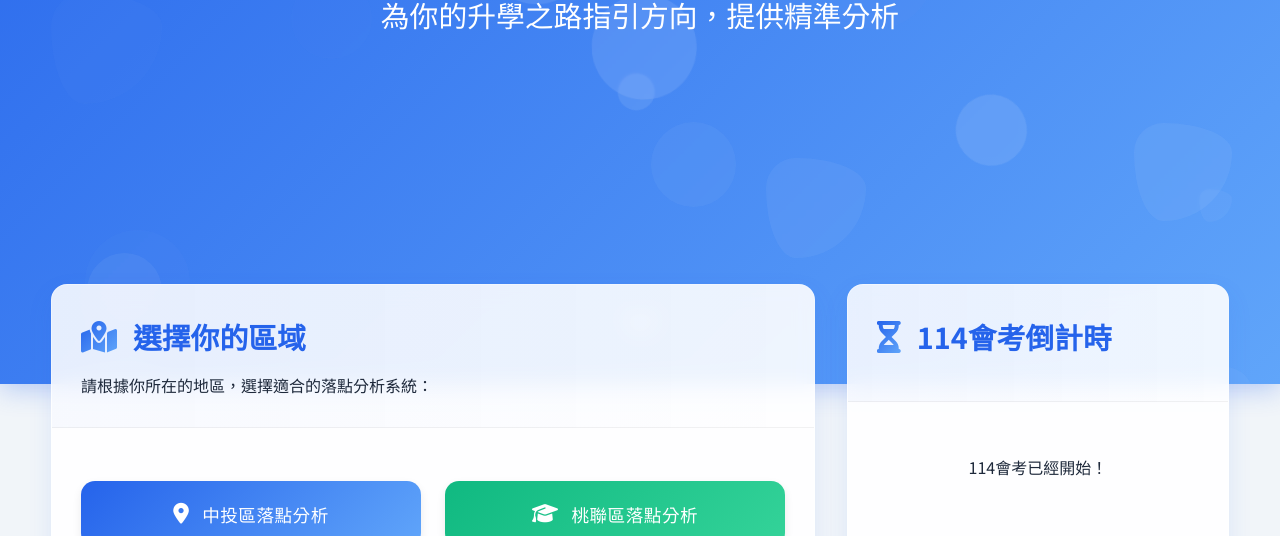
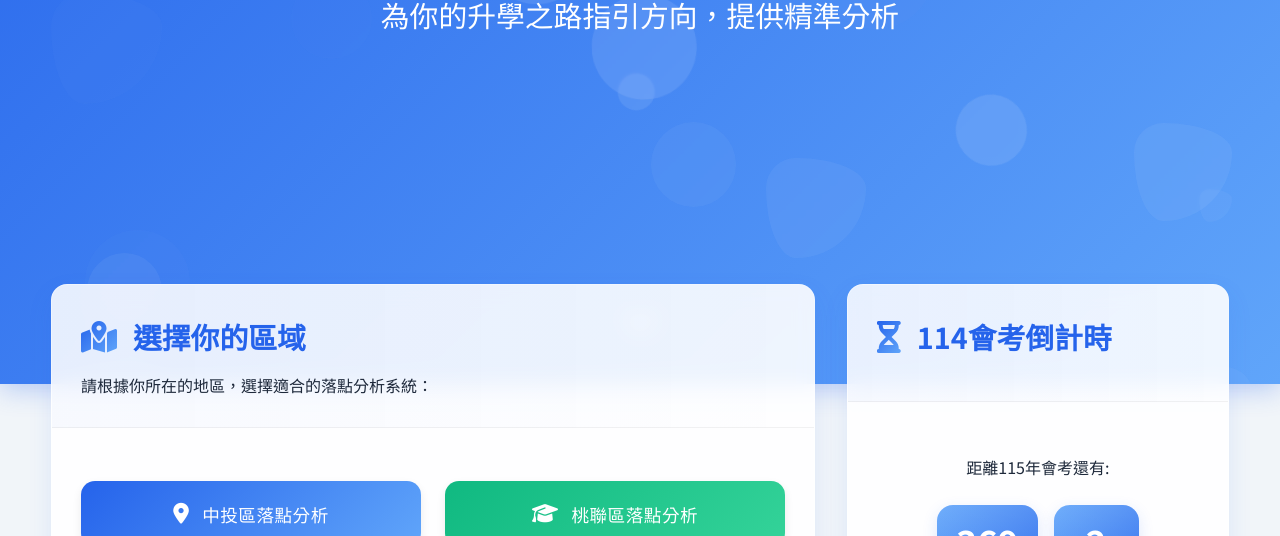
Before and after one commit to samzhangw/choose, a plain HTML site: page index.html in a window 1280 px wide. Shown: the part 416-952 px from the top of the page. Drawn offline with Linux system fonts and the light colour scheme.

Commit message:
Update index.html

```diff
--- a/index.html
+++ b/index.html
@@ -777,12 +777,12 @@
         }
 
         function updateCountdown() {
-            const examDate = new Date("2025-05-17T09:00:00").getTime();
+            const examDate = new Date("2026-05-22T09:00:00").getTime();
             const now = new Date().getTime();
             const distance = examDate - now;
 
             if (distance < 0) {
-                document.getElementById("countdown").innerHTML = "<p>114會考已經開始！</p>";
+                document.getElementById("countdown").innerHTML = "<p>115會考已經開始！</p>";
                 return;
             }
 
@@ -792,7 +792,7 @@
             const seconds = Math.floor((distance % (1000 * 60)) / 1000);
 
             document.getElementById("countdown").innerHTML = `
-                <p>距離114年會考還有:</p>
+                <p>距離115年會考還有:</p>
                 <div class="countdown-timer">
                     <div class="countdown-item">
                         <div class="countdown-value">${days}</div>
```
